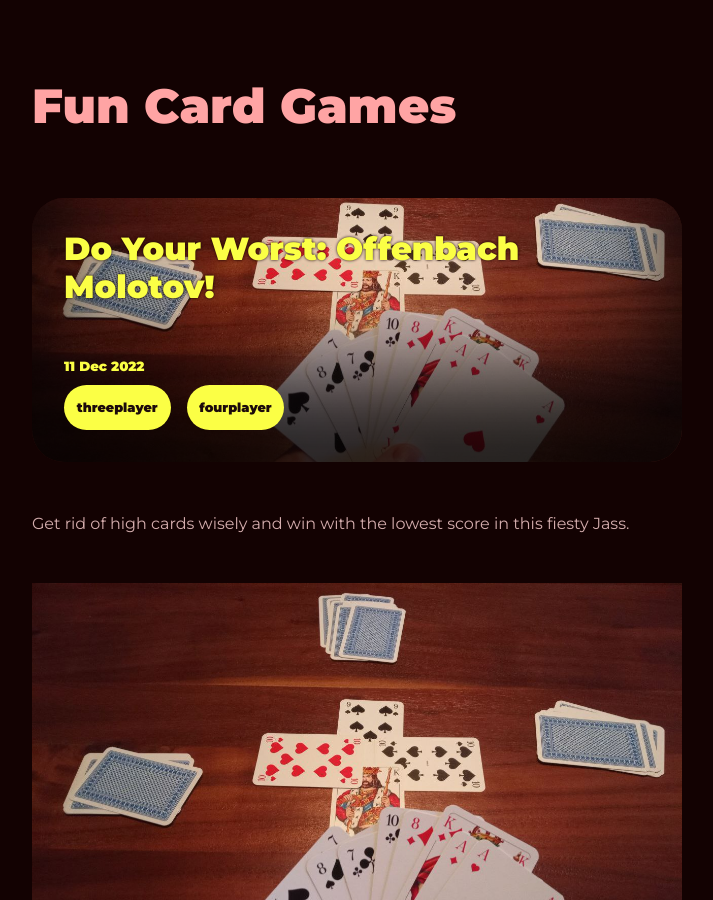
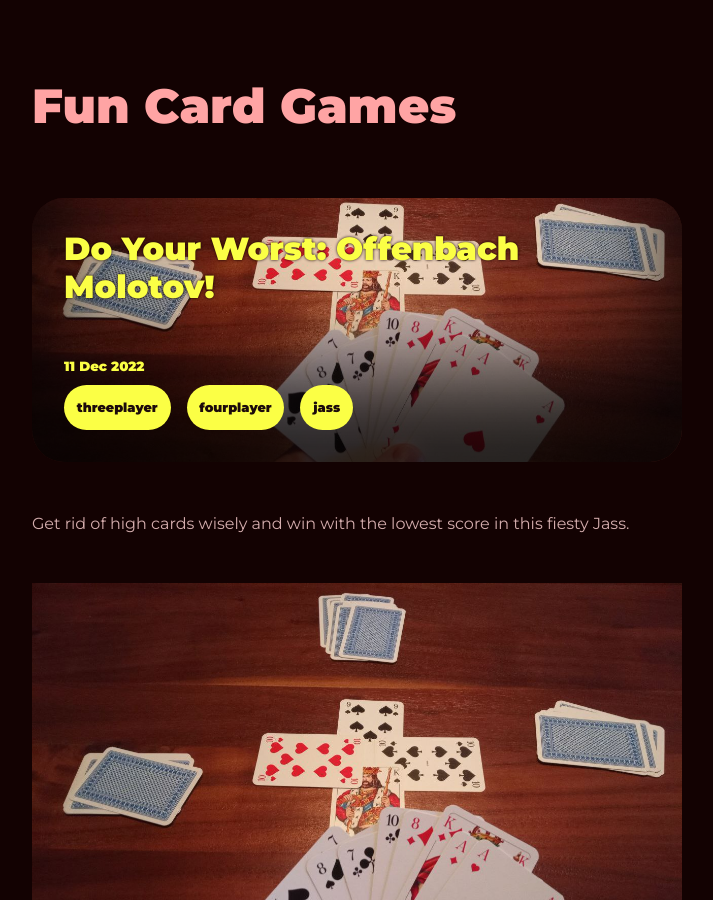
Before and after one commit to BrianInGermany/oldcardgames, a Jekyll site: the page built from all_collections/_posts/2022-12-11-offenbach_molotov.markdown, in a window 1280 px wide and 900 px high. Shown: the whole window, without its empty margins (283-996 px from the left). Built offline with Jekyll 4.4.1, drawn with Linux system fonts in a browser that asks for light colours.

Commit message:
edit tags

```diff
--- a/all_collections/_posts/2022-12-10-lake_constance_jass.markdown
+++ b/all_collections/_posts/2022-12-10-lake_constance_jass.markdown
@@ -3,7 +3,7 @@ layout: post
 title:  "Lake Constance Jass"
 description: "Win the bid to choose the trump, make tricks, but don't fall in the sack!"
 date:   2022-12-10 09:39:00
-categories: ["twoplayer"]
+categories: ["twoplayer","jass"]
 thumbnail: "/assets/images/constancejass.jpg"
 ---
 Win the bid to choose the trump, make tricks, but don't fall in the sack!
--- a/all_collections/_posts/2022-12-11-offenbach_molotov.markdown
+++ b/all_collections/_posts/2022-12-11-offenbach_molotov.markdown
@@ -3,7 +3,7 @@ layout: post
 title:  "Do Your Worst: Offenbach Molotov!"
 description: "Get rid of high cards wisely and win with the lowest score in this fiesty Jass."
 date:   2022-12-11 09:45:00
-categories: ["threeplayer","fourplayer"]
+categories: ["threeplayer","fourplayer","jass"]
 thumbnail: "/assets/images/offenbachJass.jpg"
 ---
 Get rid of high cards wisely and win with the lowest score in this fiesty Jass.
--- a/all_collections/_posts/2022-12-18-tapp_tarock.markdown
+++ b/all_collections/_posts/2022-12-18-tapp_tarock.markdown
@@ -3,7 +3,7 @@ layout: post
 title:  "Tapp Tarock: Tarot for Three"
 description: "Risk a bid, and trump your way to victory with this classic tarot game."
 date:   2022-12-18 11:39:00
-categories: ["threeplayer"]
+categories: ["threeplayer","tarot"]
 thumbnail: "/assets/images/tarock.jpg"
 ---
 Risk a bid, and trump your way to victory with this classic tarot game.
--- a/all_collections/_posts/2022-12-19-strawman_tarot.markdown
+++ b/all_collections/_posts/2022-12-19-strawman_tarot.markdown
@@ -3,7 +3,7 @@ layout: post
 title:  "Straw Man Tarot: Not for Dummies!"
 description: "A two-player version of Tarot with open dummy cards on the table (Strohmanntarock)."
 date:   2022-12-19 18:57:00
-categories: ["twoplayer"]
+categories: ["twoplayer","tarot"]
 thumbnail: "/assets/images/honneurs.jpg"
 ---
 A two-player version of Tarot with open dummy cards on the table (Strohmanntarock).
```
